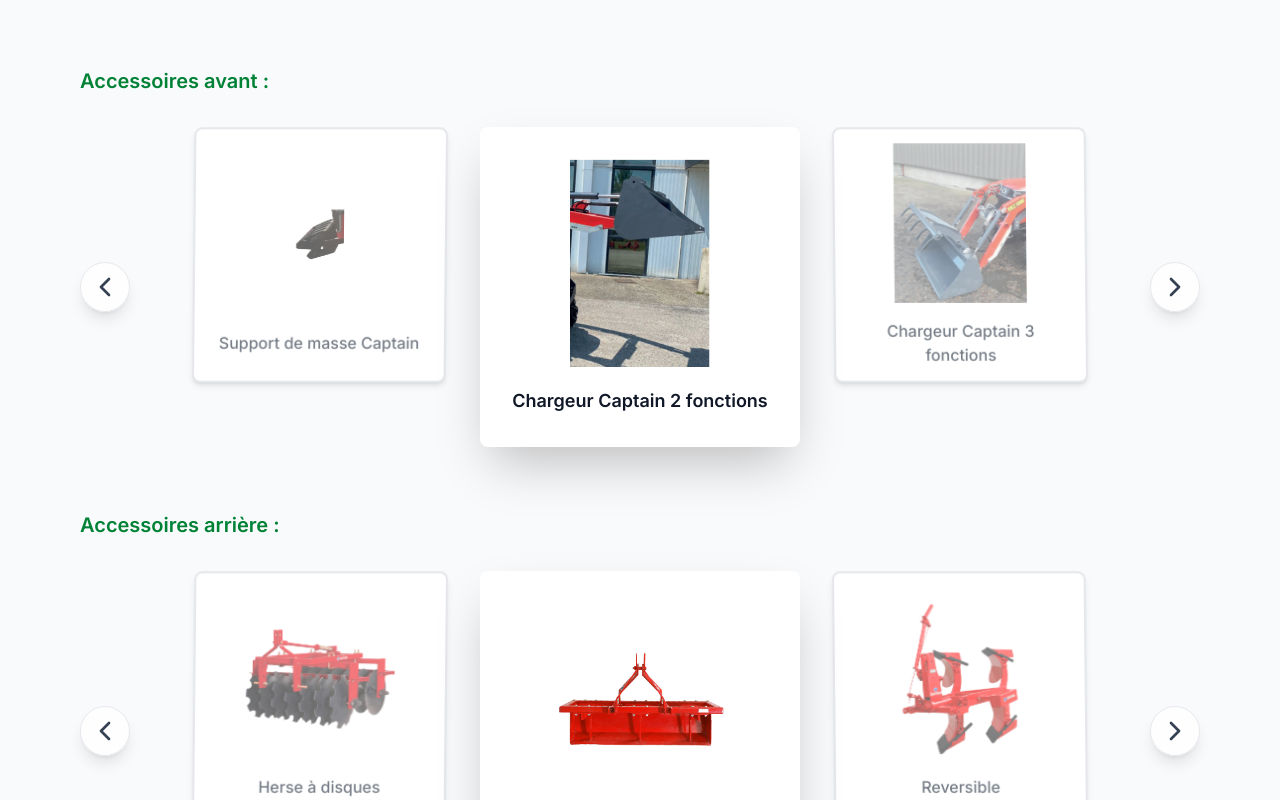
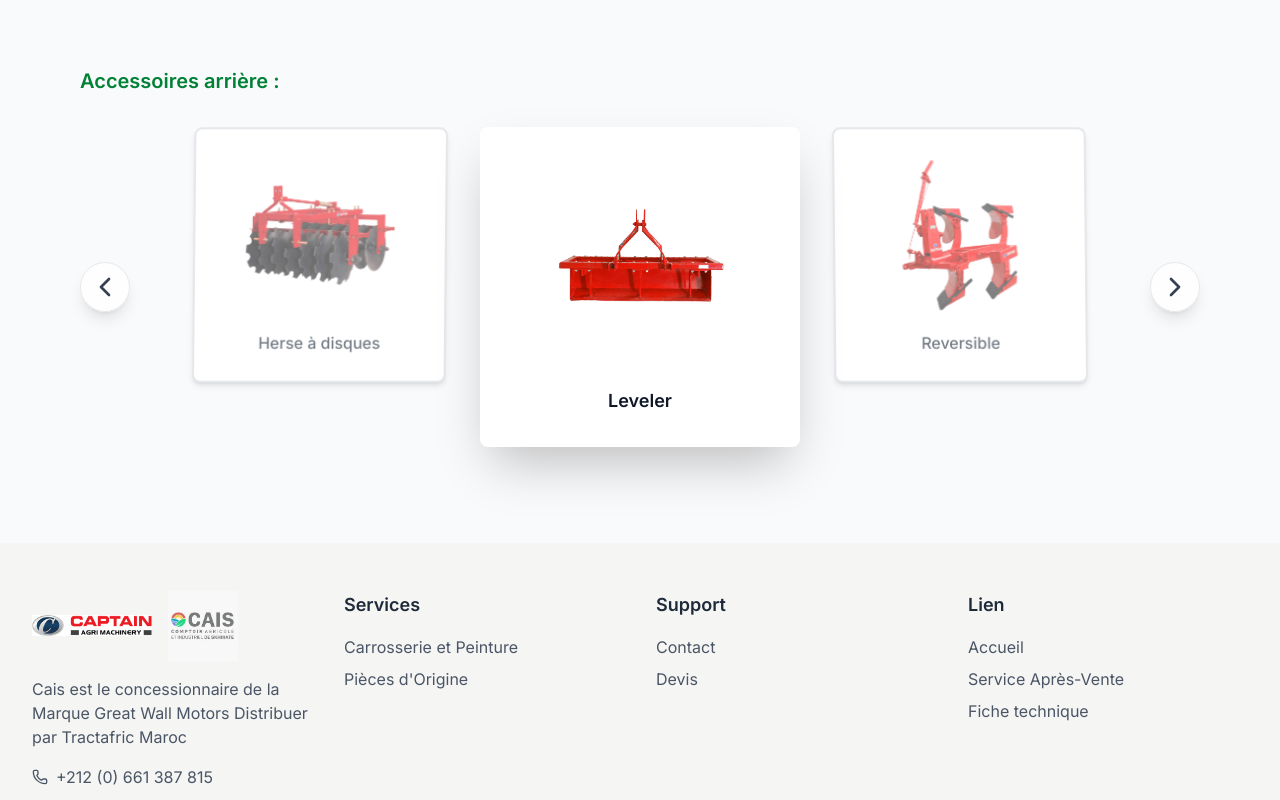
Before and after one commit to rgyasser/captain, a Next.js app: page / in a window 1280 px wide. Shown: the part 2080-2880 px from the top of the page. Built offline with nearby package versions, Linux system fonts and the light colour scheme.

Commit message:
Accessories avant 7ydthom

```diff
--- a/src/components/AccessoriesCarousel.tsx
+++ b/src/components/AccessoriesCarousel.tsx
@@ -10,14 +10,6 @@
 import 'swiper/css/navigation';
 
 // --- Données des accessoires ---
-
-// 1. On sépare les accessoires en deux listes
-const frontAccessories = [
-    { image: '/images/cochet2F.png', alt: 'Chargeur Captain 2 fonctions', title: 'Chargeur Captain 2 fonctions' },
-    { image: '/images/cochet3F.png', alt: 'Chargeur Captain 3 fonctions', title: 'Chargeur Captain 3 fonctions' },
-    { image: '/images/masse-captain.png', alt: 'MASSE 20 KG CAPTAIN', title: 'Masse 20 KG Captain' },
-    { image: '/images/smasse.png', alt: 'SUPPORT DE MASSE CAPTAIN', title: 'Support de masse Captain' },
-];
 
 const rearAccessories = [
     { image: '/images/Leveler.png', alt: 'Leveler', title: 'Leveler' },
@@ -35,22 +27,6 @@
     // 2. On crée un état pour CHAQUE carrousel
     const [frontCurrentIndex, setFrontCurrentIndex] = useState(0);
     const [rearCurrentIndex, setRearCurrentIndex] = useState(0);
-
-    // --- Fonctions pour le carrousel AVANT ---
-    const nextFrontSlide = () => {
-        setFrontCurrentIndex((prev) => (prev + 1) % frontAccessories.length);
-    };
-    const prevFrontSlide = () => {
-        setFrontCurrentIndex((prev) => (prev - 1 + frontAccessories.length) % frontAccessories.length);
-    };
-    const getVisibleFrontItems = () => {
-        const center = frontAccessories[frontCurrentIndex];
-        const left = frontAccessories[(frontCurrentIndex - 1 + frontAccessories.length) % frontAccessories.length];
-        const right = frontAccessories[(frontCurrentIndex + 1) % frontAccessories.length];
-        return { left, center, right };
-    };
-    const { left: frontLeft, center: frontCenter, right: frontRight } = getVisibleFrontItems();
-
 
     // --- Fonctions pour le carrousel ARRIÈRE ---
     const nextRearSlide = () => {
@@ -70,84 +46,6 @@
 
     return (
         <div className="w-full max-w-6xl mx-auto px-4 py-8">
-
-            {/* ============================ */}
-            {/* === SECTION AVANT ========== */}
-            {/* ============================ */}
-            <div className="mb-16">
-                <div className="mb-8">
-                    <h3 className="text-xl font-semibold text-green-700">Accessoires avant :</h3>
-                </div>
-
-                {/* Version PC (Desktop) - AVANT */}
-                <div className="hidden md:flex relative items-center justify-center">
-                    <button onClick={prevFrontSlide} className="absolute left-0 z-20 bg-white/80 backdrop-blur-sm rounded-full p-2 shadow-lg hover:bg-gray-50 transition-colors border border-gray-200">
-                        <ChevronLeft className="w-8 h-8 text-gray-700" />
-                    </button>
-                    {/* CORRECTION: Changed items-end to items-start to align items at the top */}
-                    <div className="flex items-start justify-center space-x-8">
-                        <div className="relative cursor-pointer group" onClick={prevFrontSlide}>
-                            <div className="w-64 h-64 bg-white border-2 border-gray-200 rounded-lg shadow-md transform perspective-1000 transition-transform duration-300 group-hover:scale-105" style={{ transform: 'rotateY(-8deg) rotateX(4deg)' }}>
-                                <div className="w-full h-full flex flex-col items-center justify-center p-4 opacity-60 group-hover:opacity-100 transition-opacity">
-                                    <img src={frontLeft.image} alt={frontLeft.alt} className="w-40 h-40 object-contain mb-4" />
-                                    <span className="text-base font-medium text-gray-800 text-center">{frontLeft.title}</span>
-                                </div>
-                            </div>
-                        </div>
-                        <div className="relative z-10">
-                            <div className="w-80 h-80 bg-white rounded-lg shadow-2xl">
-                                <div className="w-full h-full flex flex-col items-center justify-center p-6">
-                                    <img src={frontCenter.image} alt={frontCenter.alt} className="w-52 h-52 object-contain mb-5" />
-                                    <span className="text-lg font-semibold text-gray-900 text-center">{frontCenter.title}</span>
-                                </div>
-                            </div>
-                        </div>
-                        <div className="relative cursor-pointer group" onClick={nextFrontSlide}>
-                            <div className="w-64 h-64 bg-white border-2 border-gray-200 rounded-lg shadow-md transform perspective-1000 transition-transform duration-300 group-hover:scale-105" style={{ transform: 'rotateY(8deg) rotateX(4deg)' }}>
-                                <div className="w-full h-full flex flex-col items-center justify-center p-4 opacity-60 group-hover:opacity-100 transition-opacity">
-                                    <img src={frontRight.image} alt={frontRight.alt} className="w-40 h-40 object-contain mb-4" />
-                                    <span className="text-base font-medium text-gray-800 text-center">{frontRight.title}</span>
-                                </div>
-                            </div>
-                        </div>
-                    </div>
-                    <button onClick={nextFrontSlide} className="absolute right-0 z-20 bg-white/80 backdrop-blur-sm rounded-full p-2 shadow-lg hover:bg-gray-50 transition-colors border border-gray-200">
-                        <ChevronRight className="w-8 h-8 text-gray-700" />
-                    </button>
-                </div>
-
-                {/* Version MOBILE - AVANT */}
-                <div className="md:hidden">
-                    <div className="relative pb-10">
-                        <Swiper
-                            modules={[Pagination, Navigation]}
-                            slidesPerView={1}
-                            spaceBetween={30}
-                            loop={true}
-                            pagination={{
-                                clickable: true,
-                                el: '.swiper-pagination'
-                            }}
-                            navigation={true}
-                            className="mobile-accessories-swiper"
-                        >
-                            {frontAccessories.map((item, index) => (
-                                <SwiperSlide key={index}>
-                                    <div className="w-full max-w-xs mx-auto border border-gray-200 rounded-xl bg-white shadow-lg flex flex-col overflow-hidden">
-                                        <div className='bg-white p-4 flex flex-col items-center justify-center'>
-                                            <img src={item.image} alt={item.alt} className="w-48 h-48 object-contain mb-4" />
-                                        </div>
-                                        <div className="p-4 text-center bg-gray-50 border-t border-gray-200">
-                                            <span className="font-semibold text-base text-gray-800">{item.title}</span>
-                                        </div>
-                                    </div>
-                                </SwiperSlide>
-                            ))}
-                        </Swiper>
-                        <div className="swiper-pagination absolute bottom-0 w-full"></div>
-                    </div>
-                </div>
-            </div>
 
             {/* ============================ */}
             {/* === SECTION ARRIÈRE ======== */}
--- a/src/components/Footer.tsx
+++ b/src/components/Footer.tsx
@@ -17,8 +17,7 @@
               <Image src="/images/lg2.png" alt="Logo Cais" width={70} height={40} />
             </div>
             <p className="text-gray-600">
-              Leader des véhicules utilitaires au Maroc. Puissance, fiabilité et innovation pour vos
-              défis professionnels.
+              Cais est le concessionnaire de la Marque Great Wall Motors Distribuer par Tractafric Maroc
             </p>
             <div className="space-y-2">
               <p className="flex items-center text-gray-600">
```
